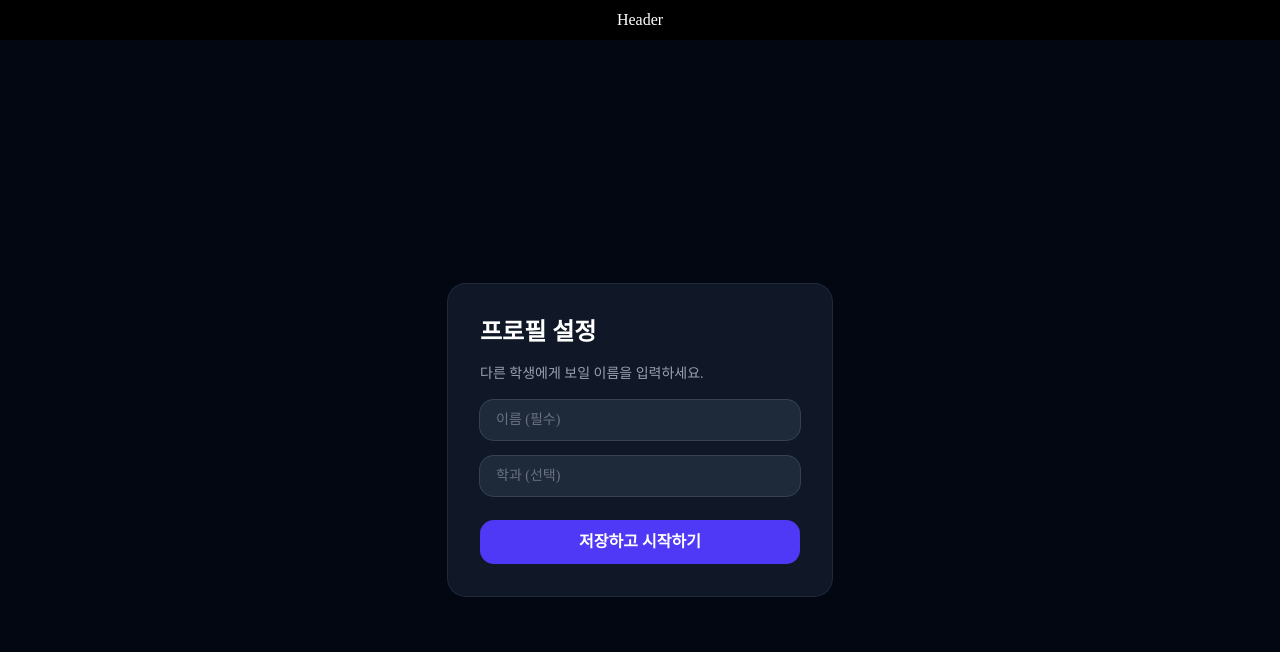
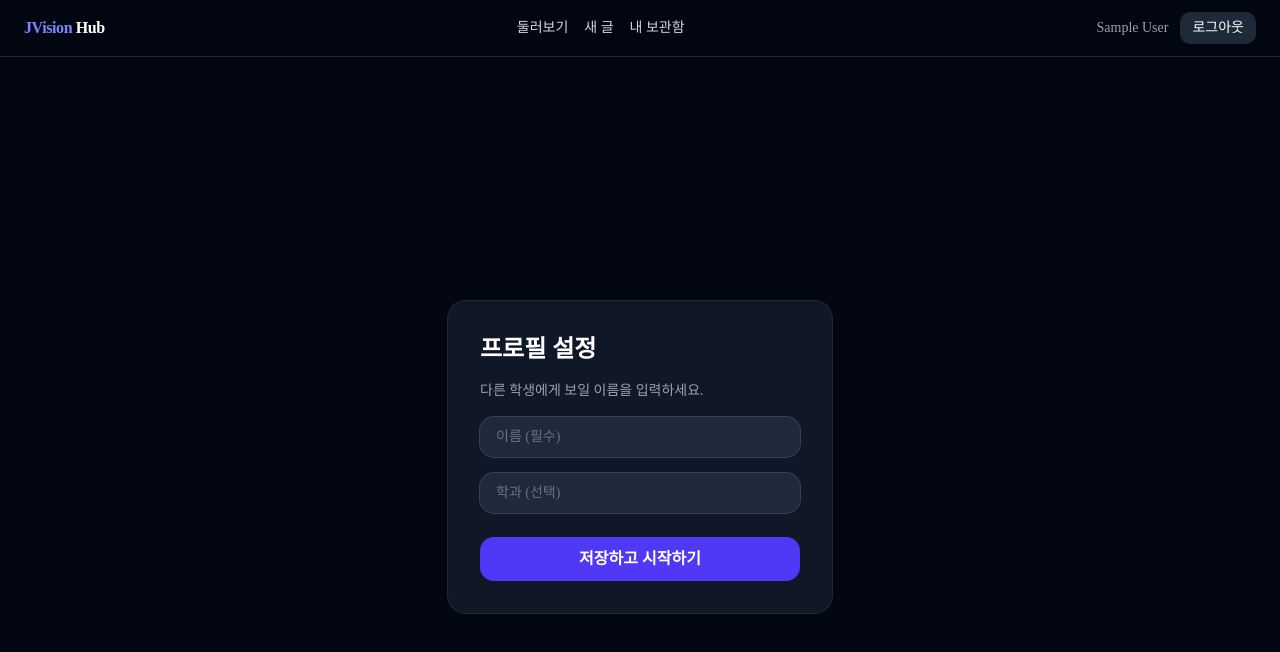
Before and after one commit to b-hyoung/jvision-portfolio-hub, a Next.js app: page /onboarding in a window 1280 px wide. Shown: the top 652 px of the page. Built offline with nearby package versions, Linux system fonts and the light colour scheme; no server answers; sample sign-in values are in the browser's storage.

Commit message:
기능: 세션 인식 헤더 네비게이션과 로그인/로그아웃 버튼 구현
로그인 시 둘러보기·새 글·내 보관함 메뉴와 이름·로그아웃을 노출한다.

Co-Authored-By: Claude Opus 4.8 (1M context) <noreply@anthropic.com>

```diff
--- a/components/header/Navbar.tsx
+++ b/components/header/Navbar.tsx
@@ -1,10 +1,20 @@
 /** 네비게이션 메뉴 목록 */
 "use client";
 
+import Link from "next/link";
+import { useSession } from "next-auth/react";
+
 const Navbar = () => {
+  const { data: session } = useSession();
+  if (!session?.user) return null;
+
   return (
-    <div>Navbar</div>
-  )
-}
+    <nav className="flex items-center gap-4 text-sm text-gray-300">
+      <Link href="/" className="hover:text-white">둘러보기</Link>
+      <Link href="/posts/new" className="hover:text-white">새 글</Link>
+      <Link href="/me" className="hover:text-white">내 보관함</Link>
+    </nav>
+  );
+};
 
-export default Navbar
+export default Navbar;
--- a/components/header/auth-button.tsx
+++ b/components/header/auth-button.tsx
@@ -1,12 +1,35 @@
 /** 인증 관련 로직
- * 로그인, 로그아웃, 회원가입 버튼과 관련된 컴포넌트
+ * 로그인, 로그아웃 버튼과 관련된 컴포넌트
  */
 "use client";
 
+import { useSession, signOut } from "next-auth/react";
+import Link from "next/link";
+
 const AuthButtons = () => {
+  const { data: session, status } = useSession();
+
+  if (status === "loading") return null;
+
+  if (!session?.user) {
     return (
-        <div>AuthButtons</div>
-    )
-}
+      <Link href="/login" className="rounded-lg bg-indigo-600 px-3 py-1.5 text-sm font-semibold hover:bg-indigo-500">
+        로그인
+      </Link>
+    );
+  }
 
-export default AuthButtons
+  return (
+    <div className="flex items-center gap-3 text-sm">
+      <span className="text-gray-400">{session.user.name ?? session.user.studentNo}</span>
+      <button
+        onClick={() => signOut({ callbackUrl: "/login" })}
+        className="rounded-lg bg-gray-800 px-3 py-1.5 hover:bg-gray-700"
+      >
+        로그아웃
+      </button>
+    </div>
+  );
+};
+
+export default AuthButtons;
--- a/components/header/index.tsx
+++ b/components/header/index.tsx
@@ -1,11 +1,18 @@
 /** 헤더 메인 */
-import React from 'react'
+import Link from "next/link";
+import Navbar from "@/components/header/Navbar";
+import AuthButtons from "@/components/header/auth-button";
 
 const Header = () => {
   return (
-    <div className='w-full bg-black text-white h-10 flex items-center justify-center'>Header</div>
+    <header className="sticky top-0 z-10 flex items-center justify-between border-b border-gray-800 bg-gray-950/80 px-6 py-3 backdrop-blur">
+      <Link href="/" className="font-bold tracking-tight">
+        <span className="text-indigo-400">JVision</span> Hub
+      </Link>
+      <Navbar />
+      <AuthButtons />
+    </header>
+  );
+};
 
-  )
-}
-
-export default Header
+export default Header;
```
